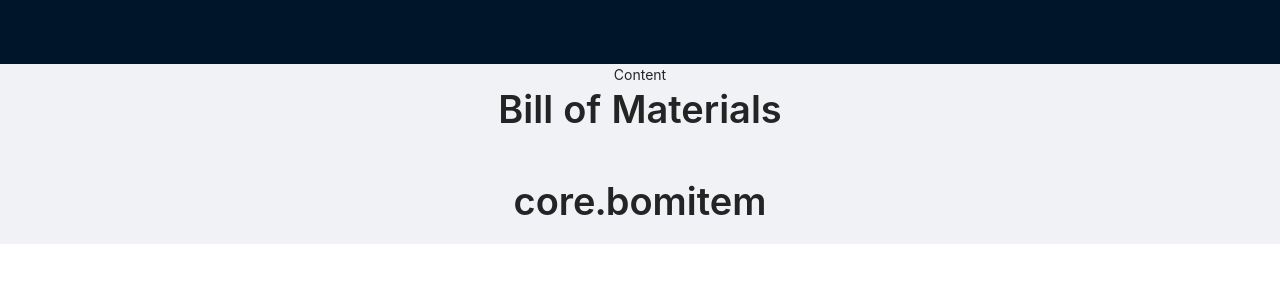
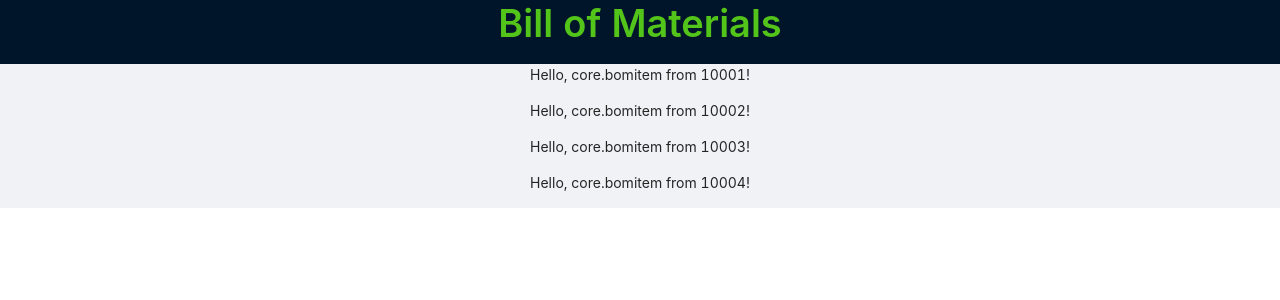
Before and after one commit to haarismian/Bill-of-materials, a React (Create React App) app: page / in a window 1280 px wide. Shown: the top 300 px of the page. Built offline with nearby package versions, Linux system fonts and the light colour scheme.

Commit message:
iteration over array works

```diff
--- a/src/BOM.js
+++ b/src/BOM.js
@@ -23,14 +23,15 @@ export default class BOM extends React.Component {
       <Layout className="layout">
         <Header>
           <div className="logo" />
+          <Title type={'success'}>Bill of Materials</Title>
         </Header>
         <Content style={{ padding: '0 50px' }}>
-          <div className="site-layout-content">Content</div>
+          {data.map((item, index) => (
+            <p key={index}>
+              Hello, {item.model} from {item.pk}!
+            </p>
+          ))}
         </Content>
-        <div>
-          <Title>Bill of Materials</Title>
-          <Title>{data[0].model}</Title>
-        </div>
       </Layout>
     );
   }
```
